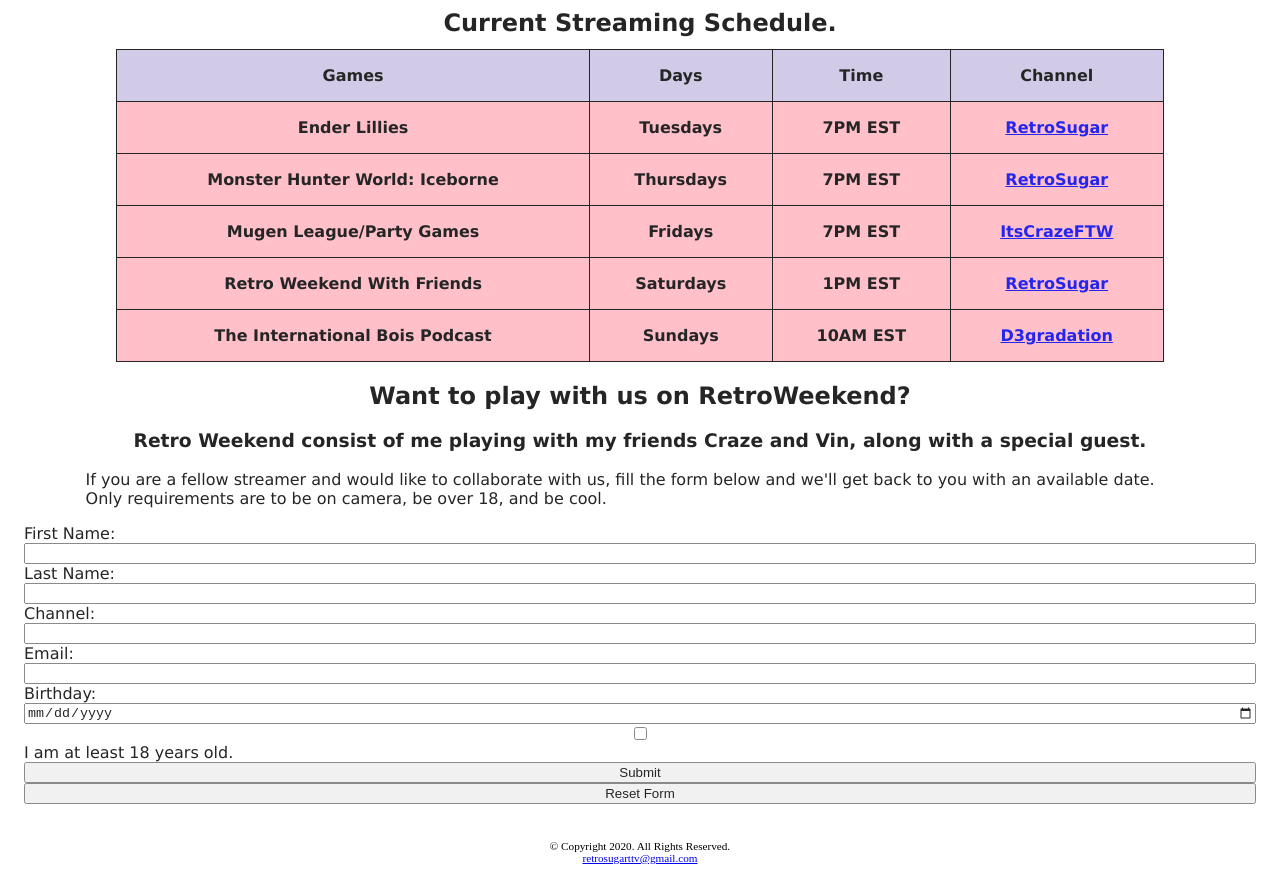
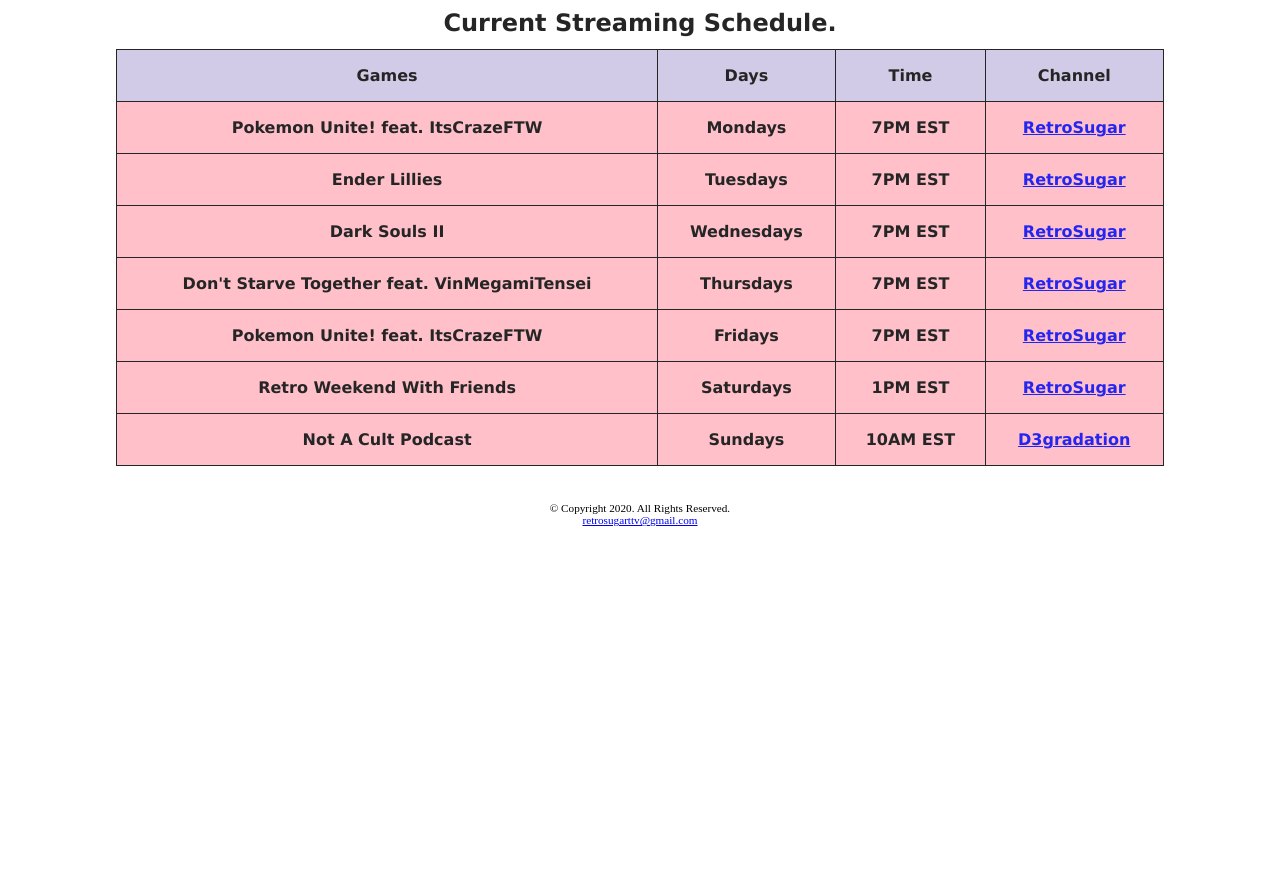
Before and after one commit to RetroSugar/RetroSugar.github.io, a plain HTML site: page schedule.html in a window 1280 px wide. Shown: the part 307-1202 px from the top of the page. After the commit the page ends 864 px from the top, so only its background shows below. Drawn offline with Linux system fonts and the light colour scheme.

Commit message:
Update schedule.html
Updated schedule while on vacation.

```diff
--- a/schedule.html
+++ b/schedule.html
@@ -34,122 +34,82 @@
 
 	<table>
 		<caption>Current Streaming Schedule.</caption>
-		<tr><!-- First Row -->
+		<tr><!-- 1st Row -->
 			<th>Games</th>
 			<th>Days</th>
 			<th>Time</th>
 			<th>Channel</th>
 		</tr>
-		<tr><!-- Second Row -->
+		<tr><!-- 2nd Row -->
+			<td>Pokemon Unite! feat. ItsCrazeFTW</td>
+			<td>Mondays</td>
+			<td>7PM EST</td>
+			<td><a href="https://www.twitch.tv/RetroSugar">RetroSugar</a></td>
+		</tr>
+		<tr><!-- 3rd row -->
 			<td>Ender Lillies</td>
 			<td>Tuesdays</td>
 			<td>7PM EST</td>
 			<td><a href="https://www.twitch.tv/RetroSugar">RetroSugar</a></td>
 		</tr>
-		<tr><!-- Third Row -->
-			<td>Monster Hunter World: Iceborne</td>
+		<tr><!-- 4th row -->
+			<td>Dark Souls II</td>
+			<td>Wednesdays</td>
+			<td>7PM EST</td>
+			<td><a href="https://www.twitch.tv/RetroSugar">RetroSugar</a></td>
+		</tr>
+		<tr><!-- 5th Row -->
+			<td>Don't Starve Together feat. VinMegamiTensei</td>
 			<td>Thursdays</td>
 			<td>7PM EST</td>
 			<td><a href="https://www.twitch.tv/RetroSugar">RetroSugar</a></td>
 		</tr>
-		<tr><!-- Fourth Row -->
-			<td>Mugen League/Party Games</td>
+		<tr><!-- 6th Row -->
+			<td>Pokemon Unite! feat. ItsCrazeFTW</td>
 			<td>Fridays</td>
 			<td>7PM EST</td>
-			<td><a href="https://www.twitch.tv/ItsCrazeFTW">ItsCrazeFTW</a></td>
+			<td><a href="https://www.twitch.tv/RetroSugar">RetroSugar</a></td>
 		</tr>
-		<tr><!-- Fifth Row -->
+		<tr><!-- 8th Row -->
 			<td>Retro Weekend With Friends</td>
 			<td>Saturdays</td>
 			<td>1PM EST</td>
 			<td><a href="https://www.twitch.tv/RetroSugar">RetroSugar</a></td>
 		</tr>
-		<tr><!-- Sixth (and last) Row -->
-			<td>The International Bois Podcast</td>
+		<tr><!-- 9th (and last) Row -->
+			<td>Not A Cult Podcast</td>
 			<td>Sundays</td>
 			<td>10AM EST</td>
 			<td><a href="https://www.twitch.tv/d3gradation">D3gradation</a></td>
 		</tr>
 	</table>
+	</div>
 <!-- End of stream schedule content -->
-
-<!-- Introduction to form -->
-	<h2>Want to play with us on RetroWeekend?</h2>
-	<h3>Retro Weekend consist of me playing with my friends Craze and Vin, along with a special guest.</h3>
-	<p>If you are a fellow streamer and would like to collaborate with us, fill the form below and we'll get back to you with an available date. Only requirements are to be on camera, be over 18, and be cool.</p>
-
-<!-- End of introduction to form -->
-	<form><!-- Start form -->
-		<label for="fName">First Name:</label>
-		<input type="text" name="fName" id="fName">
-
-		<label for="lName">Last Name:</label>
-		<input type="text" name="lName" id="lName">
-
-		<label for="sName">Channel:</label>
-		<input type="text" name="sName" id="sName">
-
-		<label for="email">Email:</label>
-		<input type="email" name="email"  id="email">
-
-		<label for="birthday">Birthday:</label>
-		<input type="date" id="birthday" name="birthday">
-
-		<input type="checkbox" id="age" name="age" required />
-		<label for="age">I am at least 18 years old.</label>
-
-		<input type="submit" id="submit" value ="Submit" class="btn">
-		<input type="reset" id="reset" value="Reset Form" class="btn">
-	</div>
-<!-- End of form -->
-
-
 
 	<div class="mobile">
 <!-- Start of stream schedule mobile version -->
 		<h1>Streaming Schedule On My Channel</h1>
+
+		<h2>Mondays 7PM EST</h2>
+		<p>Pokemon Unite! feat. ItsCrazeFTW</p></br>
+
 		<h2>Tuesdays 7PM EST</h2>
 		<p>Ender Lilies.</p><br>
 
+		<h2>Wednesdays 7PM EST</h2>
+		<p> Dark Souls II</p><br>
+
 		<h2>Thursdays 7PM EST</h2>
-		<p>Monster Hunter World:Iceborne</p><br>
+		<p>Don't Starve Together feat. VinMegamiTensei</p><br>
+
+		<h2>Fridays 7PM EST</h2>
+		<p>Pokemon Unite! feat. ItsCrazeFTW</p><br>
 
 		<h2>Saturdays 1PM EST</h2>
 		<p>Retro Weekend With Friends</p><br>
 
-		<h1>Stream Schedule On Friends' Channels</h1>
-		<h2>Fridays 7PM on <a href="https://www.twitch.tv/ItsCrazeFTW">ItsCrazeFTW's Channel</a></h2>
-		<p>Mugen League and Party Games</p><br>
-
-		<h2>Sundays 10AM EST. The International Bois Podcast on <a href="https://www.twitch.tv/d3gradation">D3gradation's Channel</a></h2>
-		<p>Left4Dead2</p>
+		<h2>Sundays 10AM EST. Not-A-Cult Podcast on <a href="https://www.twitch.tv/d3gradation">D3gradation's Channel</a></h2>
 <!-- End of stream schedule mobile version -->
-
-<!-- Introduction to form mobile version -->
-		<h2>Want to play with us on RetroWeekend?</h2>
-		<h3>Retro Weekend consist of me playing with my friends Craze and Vin, along with a special guest.</h3>
-		<p>If you are a fellow streamer and would like to collaborate with us, fill the form below and we'll get back to you with an available date. Only requirements are to be on camera, be over 18, and be cool.</p>
-<!-- End of introduction to form mobile version -->
-
-	<form><!-- Start form -->
-		<label for="fName">First Name:</label>
-		<input type="text" name="fName" id="fName"><br>
-
-		<label for="lName">Last Name:</label>
-		<input type="text" name="lName" id="lName"><br>
-
-		<label for="sName">Channel:</label>
-		<input type="text" name="sName" id="sName"><br>
-
-		<label for="email">Email:</label>
-		<input type="email" name="email"  id="email"><br>
-
-		<label for="birthday">Birthday:</label>
-		<input type="date" id="birthday" name="birthday"><br>
-
-		<input type="submit" id="submit" value ="Submit" class="btn">
-		<input type="reset" id="reset" value="Reset Form" class="btn">
-	</div>
 
 	</div>
 
```
